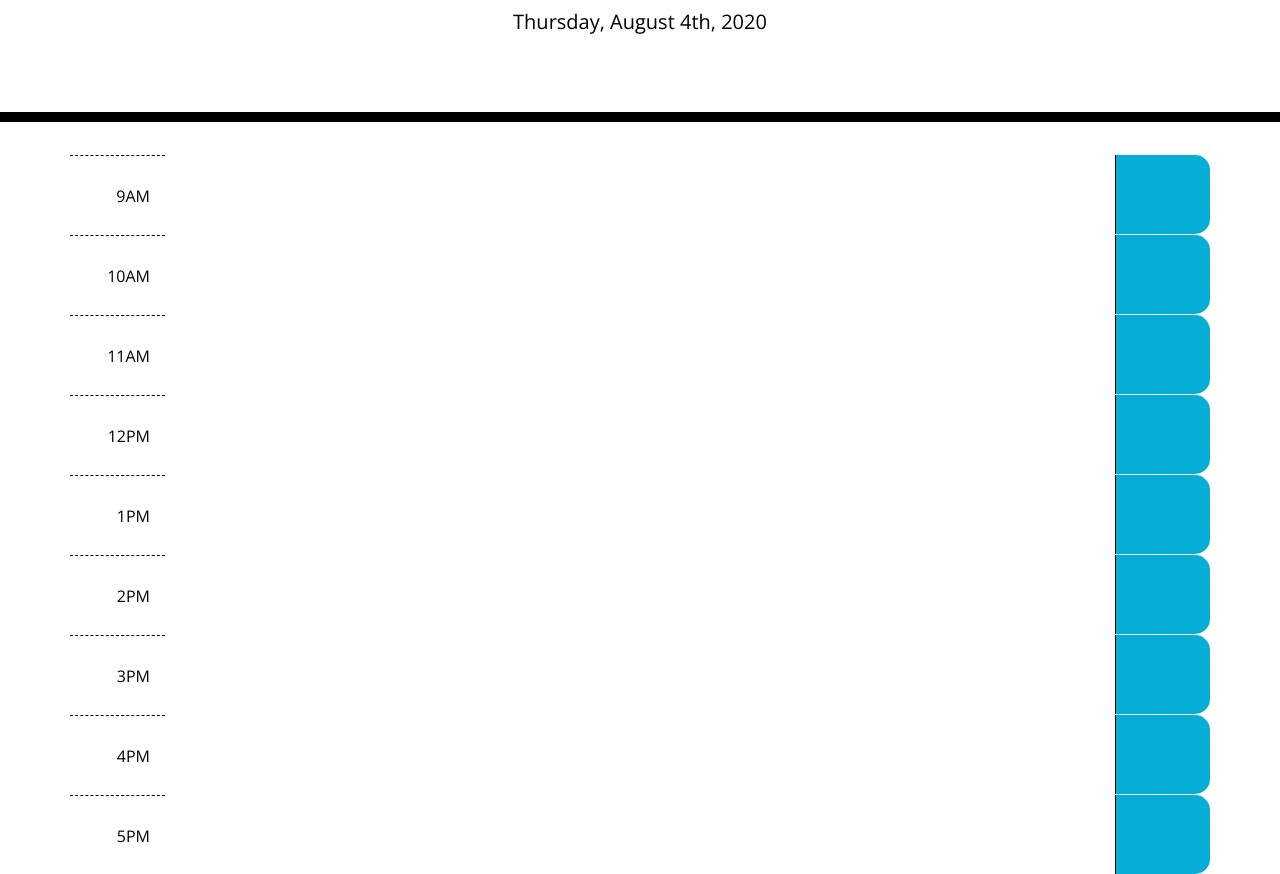
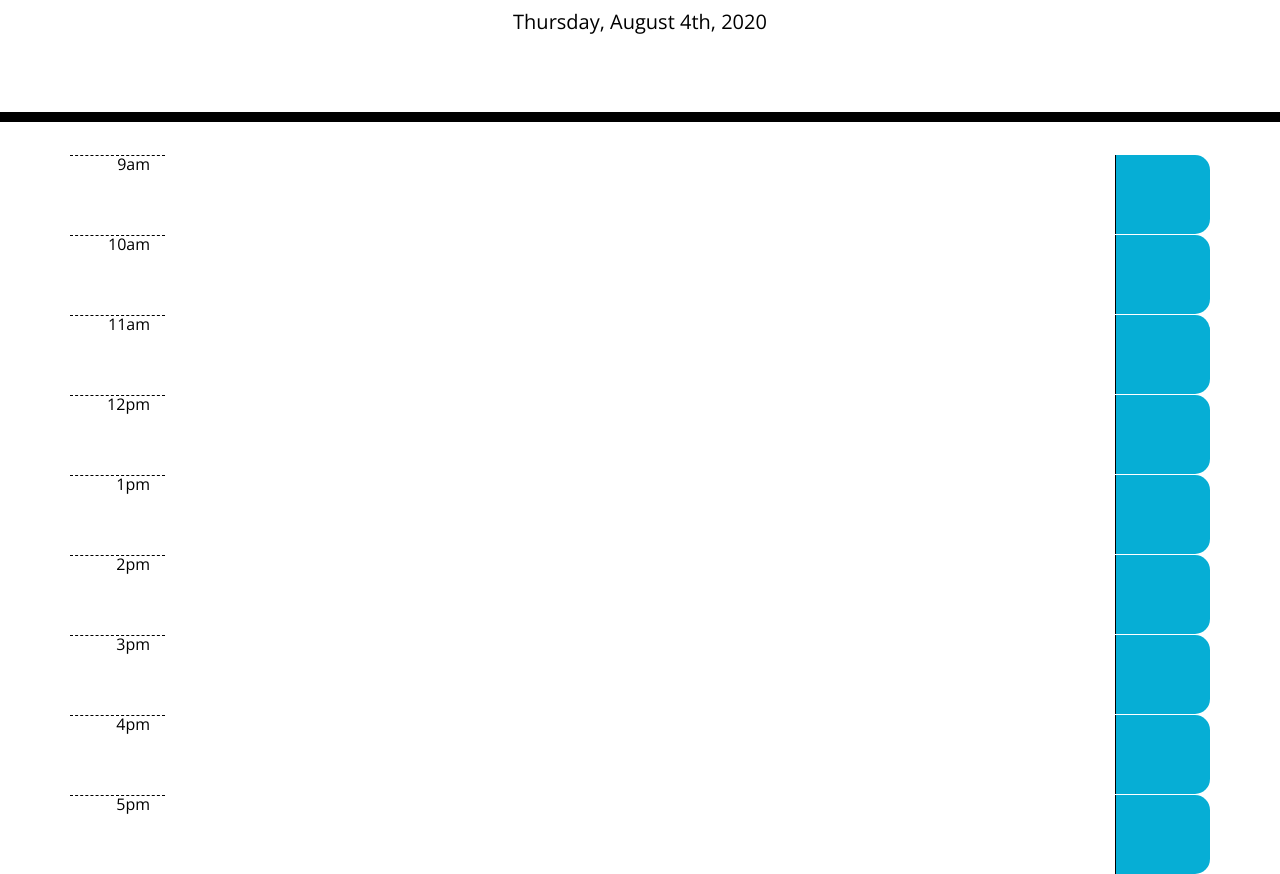
Before and after one commit to LoganMerchant/workday-planner, a plain HTML site: page index.html in a window 1280 px wide. Shown: the part 182-1056 px from the top of the page. Drawn offline with nearby package versions, Linux system fonts and the light colour scheme; a web font is replaced by a local one.

Commit message:
create hour blocks with moment

```diff
--- a/assets/css/style.css
+++ b/assets/css/style.css
@@ -63,7 +63,6 @@ textarea{
   border-bottom-right-radius: 15px;
   background-color: #06AED5;
   color: white;
-  margin-bottom: 18px;
 }
 
 .saveBtn i:hover {
--- a/assets/js/script.js
+++ b/assets/js/script.js
@@ -3,4 +3,16 @@ var currentDay = function() {
     $("#currentDay").text(date);
 };
 
+var timeBlockSet = function() {
+    var timeBlock = $('.hour');
+    var hour = 9;
+
+    timeBlock.each(function() {
+        $(this).text(moment().set('hour', hour).format('ha'));
+        timeBlock.addClass('text-right');
+        hour++;
+    });
+};
+
 currentDay();
+timeBlockSet();
--- a/index.html
+++ b/index.html
@@ -37,7 +37,7 @@
       <!-- 9AM -->
       <div class="row time-block">
         <div class="col-1 hour">
-          <p class="text-right">9AM</p>
+          <p></p>
         </div>
         <div class="col-10 description">
 
@@ -50,7 +50,7 @@
         <!-- 10AM -->
       <div class="row time-block">
         <div class="col-1 hour">
-          <p class="text-right">10AM</p>
+          <p></p>
         </div>
         <div class="col-10 description">
 
@@ -63,7 +63,7 @@
       <!-- 11AM -->
       <div class="row time-block">
         <div class="col-1 hour">
-          <p class="text-right">11AM</p>
+          <p></p>
         </div>
         <div class="col-10 description">
 
@@ -76,7 +76,7 @@
       <!-- 12PM -->
       <div class="row time-block">
         <div class="col-1 hour">
-          <p class="text-right">12PM</p>
+          <p></p>
         </div>
         <div class="col-10 description">
 
@@ -89,7 +89,7 @@
       <!-- 1PM -->
       <div class="row time-block">
         <div class="col-1 hour">
-          <p class="text-right">1PM</p>
+          <p></p>
         </div>
         <div class="col-10 description">
 
@@ -102,7 +102,7 @@
       <!-- 2PM -->
       <div class="row time-block">
         <div class="col-1 hour">
-          <p class="text-right">2PM</p>
+          <p></p>
         </div>
         <div class="col-10 description">
 
@@ -115,7 +115,7 @@
       <!-- 3PM -->
       <div class="row time-block">
         <div class="col-1 hour">
-          <p class="text-right">3PM</p>
+          <p></p>
         </div>
         <div class="col-10 description">
 
@@ -128,7 +128,7 @@
       <!-- 4PM -->
       <div class="row time-block">
         <div class="col-1 hour">
-          <p class="text-right">4PM</p>
+          <p></p>
         </div>
         <div class="col-10 description">
 
@@ -141,7 +141,7 @@
       <!-- 5PM -->
       <div class="row time-block">
         <div class="col-1 hour">
-          <p class="text-right">5PM</p>
+          <p></p>
         </div>
         <div class="col-10 description">
 
```
